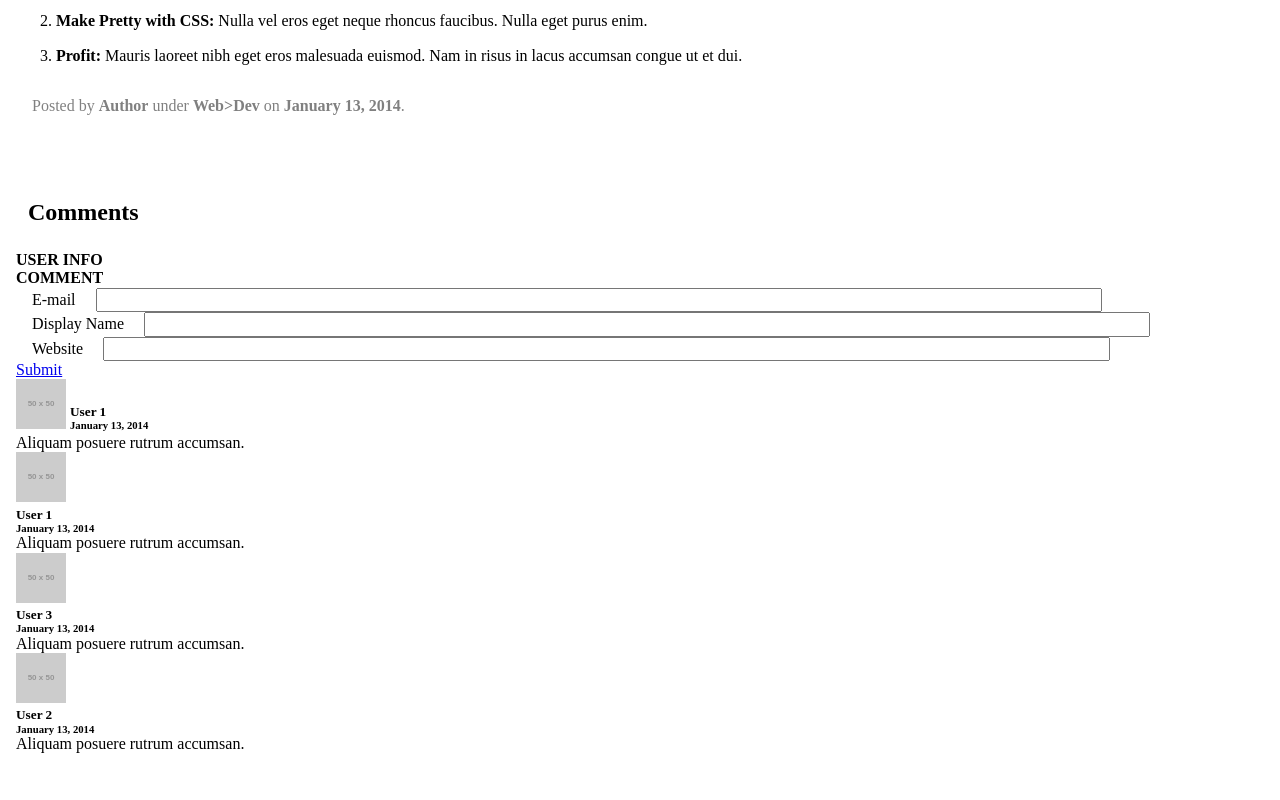
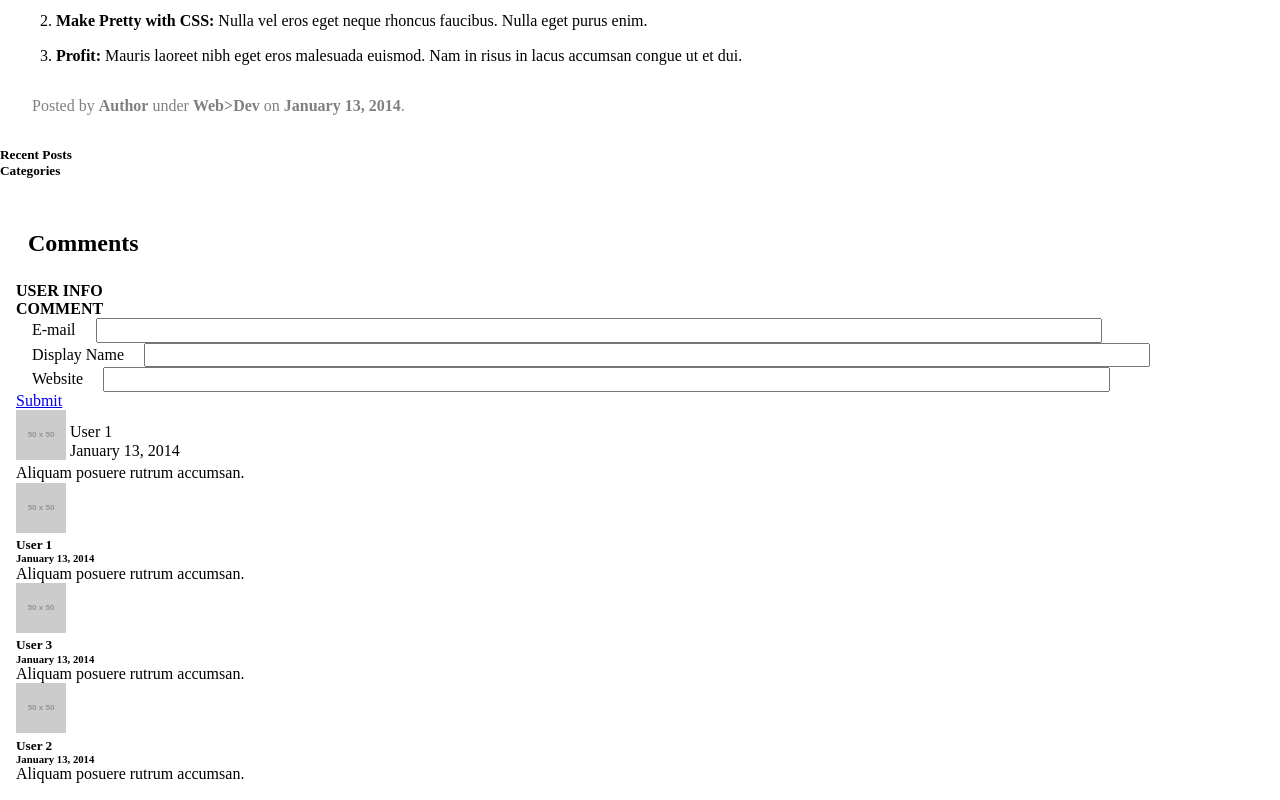
Before and after one commit to djblumenthal/make-it-real, a plain HTML site: page index.html in a window 1280 px wide. Shown: the part 1770-2570 px from the top of the page. Before the commit the page ends 2539 px from the top, so only its background shows below. Drawn offline with nearby package versions, Linux system fonts and the light colour scheme; placeholder pictures from the web are drawn by us.

Commit message:
EOD catching changes

```diff
--- a/index.html
+++ b/index.html
@@ -54,7 +54,7 @@
 			<h3 class="section-title">Section Two</h3>
 			<p class="article-text">Duis ultrices dapibus sem vel rhoncus. Integer in sollicitudin lectus, eget cursus magna. Fusce sem lectus, accumsan ac nibh vel, varius adipiscing justo.</p>
 			<aside class="code-sample">
-				$('#myElement').click(function(){<br>console.log('Clicked!')<br>});
+				$('#myElement').click(function(){<br>&nbsp;&nbsp;&nbsp;&nbsp;console.log('Clicked!')<br>});
 			</aside>
 			<p class="article-text">Fusce ac malesuada turpis. Aenean volutpat semper rhoncus. Nam at fringilla tortor, vel laoreet lectus.</p>
 			<p class="article-text">Mauris nec elementum lectus, id fermentum urna. Mauris nec tincidunt tortor. Nulla vel eros eget neque rhoncus faucibus.</p>
@@ -73,6 +73,12 @@
 		</section>
 		<footer>Posted by <strong>Author</strong> under <strong>Web>Dev</strong> on <strong>January 13, 2014</strong>.</footer>
 	</article>
+	<nav class="rightnav">
+		<h5>Recent Posts</h5>
+
+		<h5>Categories</h5>
+
+	</nav>
 	<article>
 		<h2 class="article-title">Comments</h2>
 		<h4>USER INFO</h4>
@@ -97,9 +103,9 @@
 		</div>
 		<div class="comment">
 			<img class="userthumb" src="http://placehold.it/50x50">
-			<div class="comment-contain">
-				<h5 class="userid">User 1</h5>
-				<h6 class="date-posted">January 13, 2014</h6>
+			<div class="comment-info">
+				<span class="userid">User 1</span><br>
+				<span class="date-posted">January 13, 2014</span>
 			</div>
 			<p class="user-comment">Aliquam posuere rutrum accumsan.</p>
 
--- a/main.css
+++ b/main.css
@@ -27,6 +27,11 @@ body * {
 
 article {
 	padding: 1em;
+	position: relative;
+}
+
+.rightnav {
+
 }
 
 .article-title {
@@ -98,6 +103,7 @@ label{
 .user-thumb{
 	float:left;
 }
-.comment-contain{
-	display:inline-block;
+.comment-info {
+	display: inline-block;
+	overflow: hidden;
 }
```
